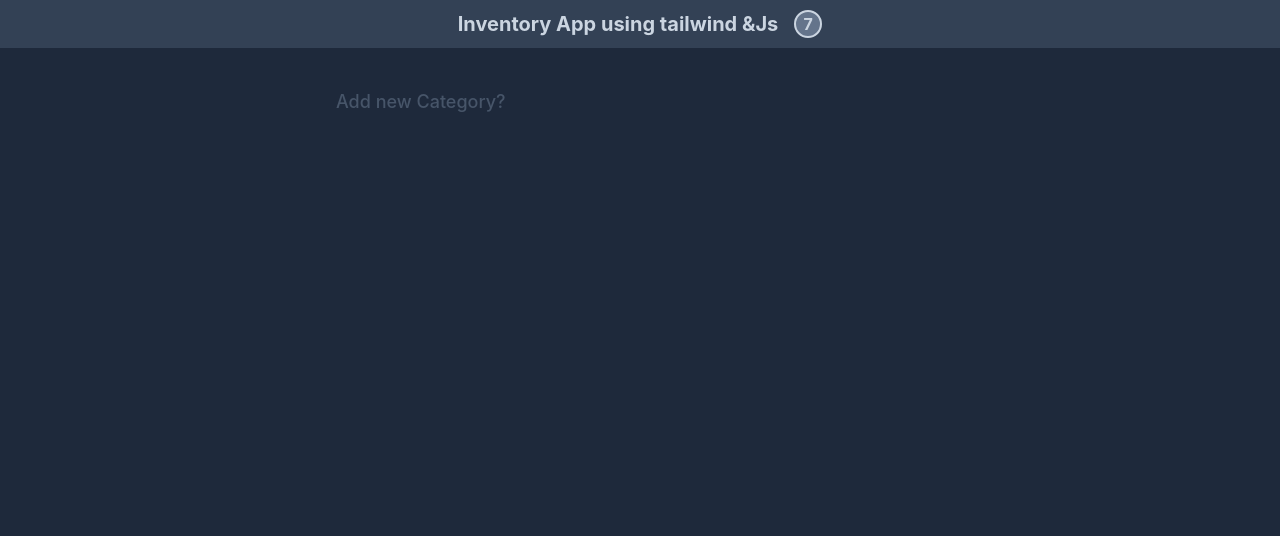
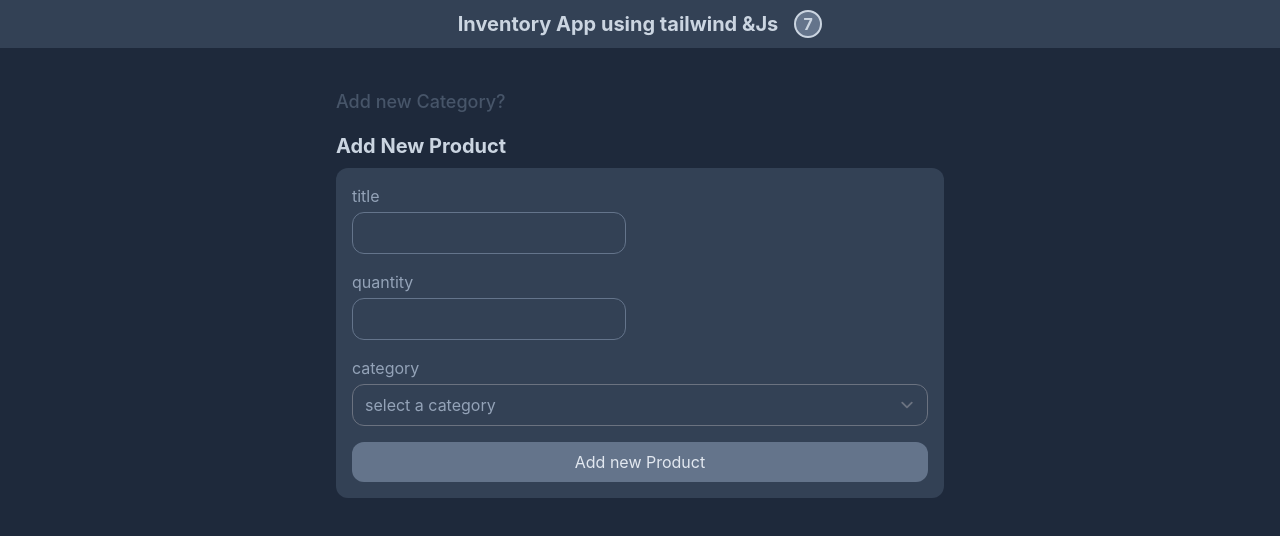
Before and after one commit to mohammadsalarvand403/Inventory-App, a React (Create React App) app: page / in a window 1280 px wide. Shown: the top 536 px of the page. Built offline with nearby package versions, Linux system fonts and the light colour scheme.

Commit message:
Created form to add products

```diff
--- a/src/App.js
+++ b/src/App.js
@@ -1,15 +1,20 @@
 
+import { useState } from 'react';
 import './App.css';
-import Category from './components/Category';
+import CategoryForm from './components/CategoryForm';
 import Navbar from './components/Navbar/Navbar';
+import ProductsForm from './components/ProductsForm';
+
 
 function App() {
+  const [categories,setCategories]=useState([]);
   return (
     <div className="">
        <div className='bg-slate-800 min-h-screen'>
         <Navbar/>
         <div className="container max-w-screen-sm mx-auto p-4">
-        <Category/>
+        <CategoryForm setCategories={setCategories}/>
+        <ProductsForm categories={categories}/>
         </div>
        </div>
     </div>
--- a/src/components/Category.jsx
+++ b/src/components/CategoryForm.jsx
@@ -1,13 +1,16 @@
 import { useState } from "react";
 
-const Category = () => {
+const CategoryForm = ({setCategories}) => {
   const [isShow,setIsShowe]=useState(false);
   const [categoryFormData,setCategoryFormData]=useState({title:"",description:""});
-  const [category,setCategory]=useState([]);
+
 
 const addNewCategoryHandler=(e)=>{
-  e.preventDefault()
-  setCategory([...category,{...categoryFormData, createdAt:new Date().toISOString()}])
+  e.preventDefault();
+  const newCategory={...categoryFormData, createdAt:new Date().toISOString(),
+  id: new Date().getTime()
+  }
+  setCategories((prevState)=>[...prevState,newCategory])
   setCategoryFormData({title:"", description:""})
 }
 
@@ -53,4 +56,4 @@
       );
 }
 
-export default Category;
+export default CategoryForm;
--- /dev/null
+++ b/src/components/ProductsForm.jsx
@@ -0,0 +1,41 @@
+const ProductsForm = ({categories}) => {
+    return (
+    <section>
+         <div className="mb-6">
+        <h2 className="text-xl text-slate-300 font-bold mb-2">Add New Product</h2>
+        <form className="bg-slate-700 p-4 rounded-xl flex flex-col gap-y-4">
+          <div>
+            <label htmlFor="product-title" className="block mb-1 text-slate-400">title</label>
+            <input type="text" name="product-title" id="product-title"
+              className="bg-transparent rounded-xl border border-slate-500 text-slate-400 w-full md:w-auto"/>
+          </div>
+          <div>
+            <label htmlFor="product-quantity" className="block mb-1 text-slate-400">quantity</label>
+            <input className="bg-transparent rounded-xl border border-slate-500 text-slate-400 w-full md:w-auto"
+              type="number" name="product-quantity" id="product-quantity"/>
+          </div>
+          <div>
+            <label htmlFor="product-category" className="block mb-1 text-slate-400">category</label>
+            <select name="product-category" id="product-category"
+              className="bg-transparent text-slate-400 rounded-xl w-full">
+                 <option  value="" className="bg-slate-500 text-slate-300">
+                  select a category
+                </option>
+                {categories.map((Category)=>{
+                  return(
+                    <option key={Category.id} value="" className="bg-slate-500 text-slate-300">
+                  {Category.title}
+                </option>
+                  );
+                })}
+            </select>
+          </div>
+          <div className="flex items-center justify-between gap-x-4">
+            <button id="add-new-product" className="flex-1 bg-slate-500 text-slate-200 rounded-xl py-2">Add new
+              Product</button>
+          </div>
+        </form>
+      </div>
+    </section>
+    );}
+export default ProductsForm;
```
Also changed, not shown: src/components/Product.js (deleted).
